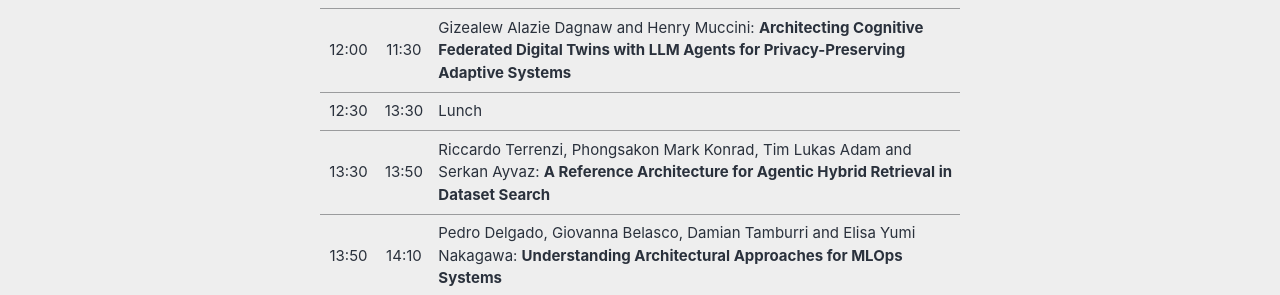
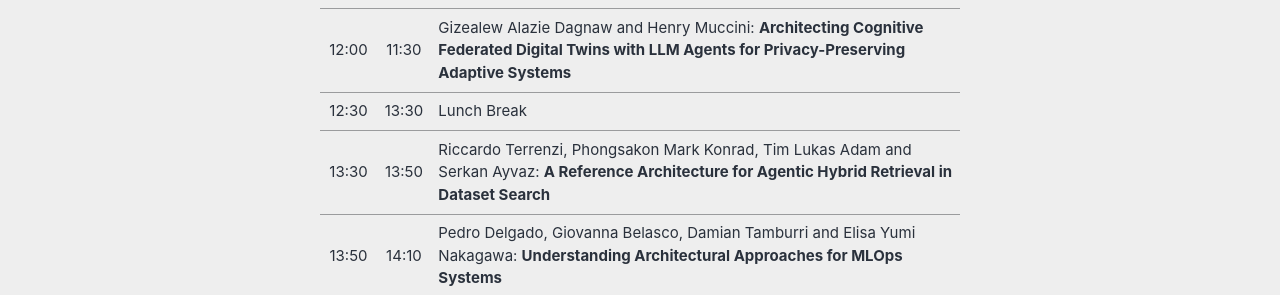
Before and after one commit to sa-ml/saml2026, a Jekyll site: the page built from _pages/program/program.md, in a window 1280 px wide and 900 px high, scrolled down 606 px. Shown: the part 159-454 px from the top of the window. Built offline with Jekyll 4.4.1, drawn with Linux system fonts in a browser that asks for light colours; cached includes are drawn as plain includes; nearby versions of some CDN libraries.

Commit message:
minor fix

```diff
--- a/_pages/program/program.md
+++ b/_pages/program/program.md
@@ -33,7 +33,7 @@ The workshop program will include paper presentations, a panel with with partici
 | 11:20 | 11:40 | Andreas Rausch and Stefan Wittek: **Engineering Agentic AI Systems: A C4-Based Description Technique and Industrial Experience** |
 | 11:40 | 12:00 | Giovanna Belasco, Pedro Delgado, Vinicius dos Santos, Rick Kazman and Elisa Yumi Nakagawa: **Towards Architecting LLM-based Systems** |
 | 12:00 | 11:30 | Gizealew Alazie Dagnaw and Henry Muccini: **Architecting Cognitive Federated Digital Twins with LLM Agents for Privacy-Preserving Adaptive Systems** |
-| 12:30 | 13:30 | Lunch |
+| 12:30 | 13:30 | Lunch Break|
 | 13:30 | 13:50 | Riccardo Terrenzi, Phongsakon Mark Konrad, Tim Lukas Adam and Serkan Ayvaz: **A Reference Architecture for Agentic Hybrid Retrieval in Dataset Search** |
 | 13:50 | 14:10 | Pedro Delgado, Giovanna Belasco, Damian Tamburri and Elisa Yumi Nakagawa: **Understanding Architectural Approaches for MLOps Systems** |
 | 14:10 | 14:30 | Nicolai Schoch and Nafise Eskandani: **From Agent-First to Deterministic-First: Architectural Design Decisions for Engineering Data Extraction** |
```
